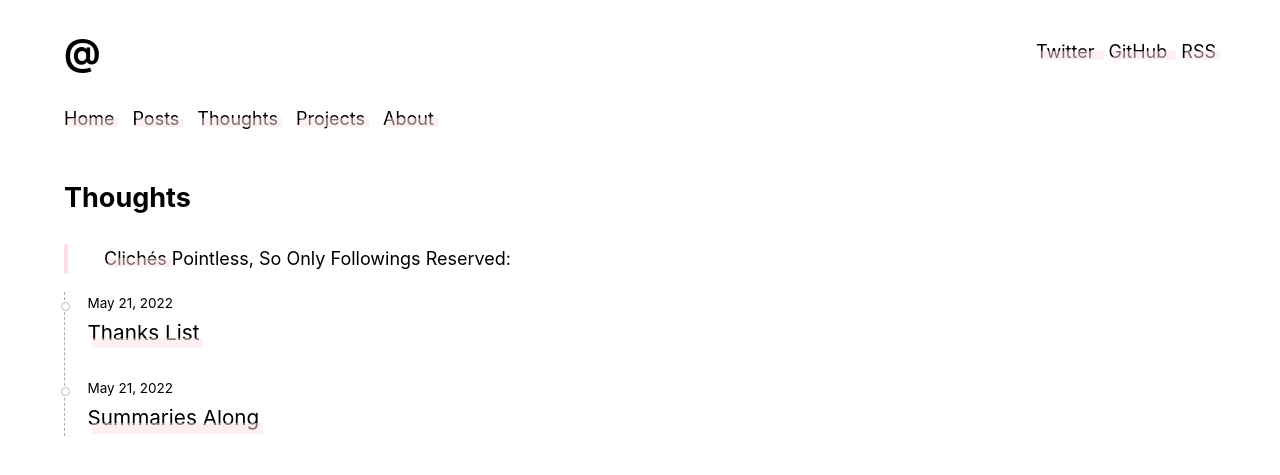
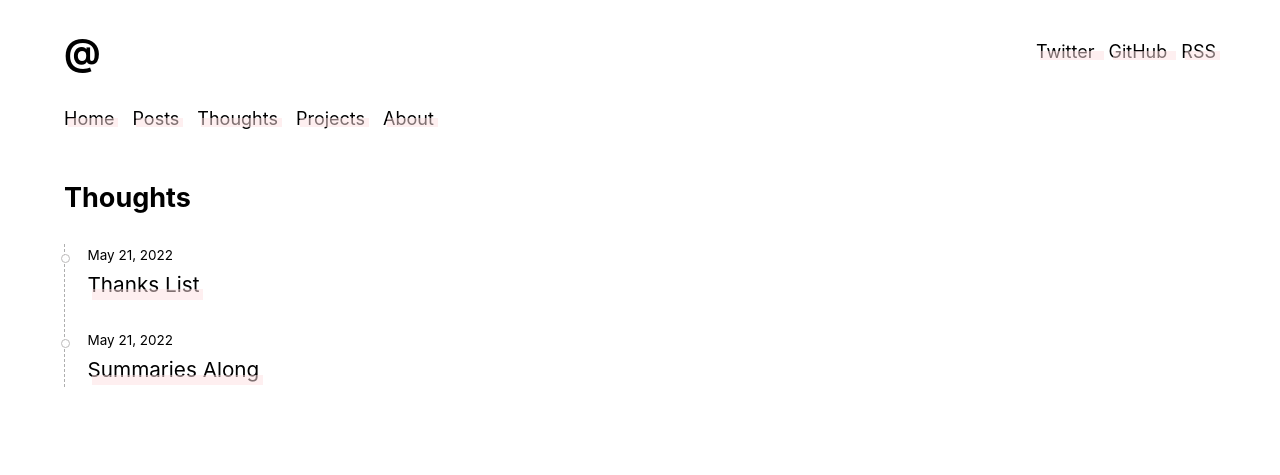
Before and after one commit to bGZo/blog, a Jekyll site: the page built from thoughts.md, in a window 1280 px wide. Shown: the top 475 px of the page. Built offline with Jekyll 4.4.1, drawn with Linux system fonts in a browser that asks for light colours.

Commit message:
docs: update readme and thought

```diff
--- a/thoughts.md
+++ b/thoughts.md
@@ -4,8 +4,6 @@ title: Thoughts
 ---
 
 ## Thoughts
-
-> [Clichés](https://www.detailedpedia.com/wiki-Clich%C3%A9) Pointless, So Only Followings Reserved:
 
 <ul class="posts">
   {% for thought in site.categories.thoughts %}
```
Also changed, not shown: readme.md (added).
